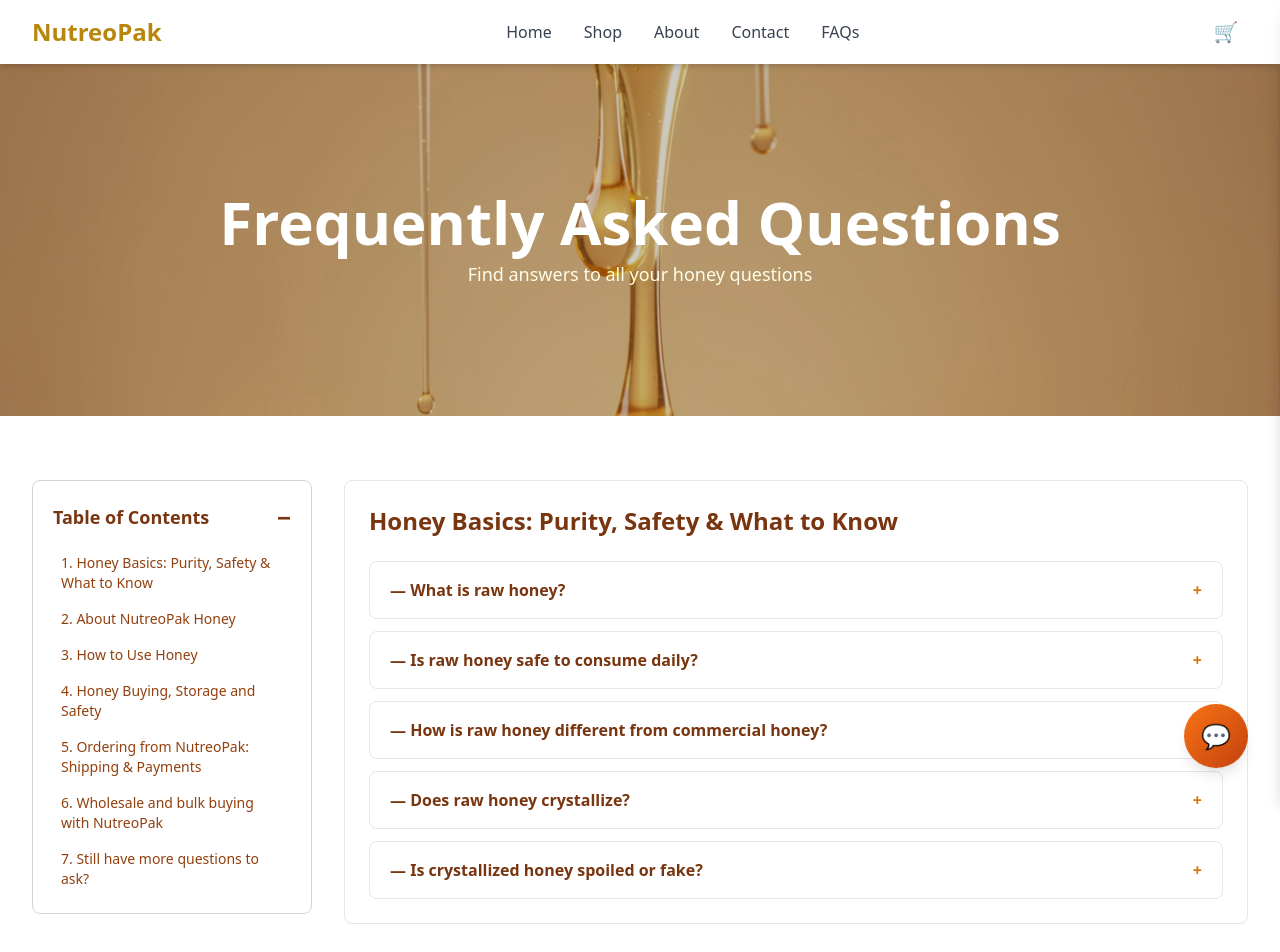
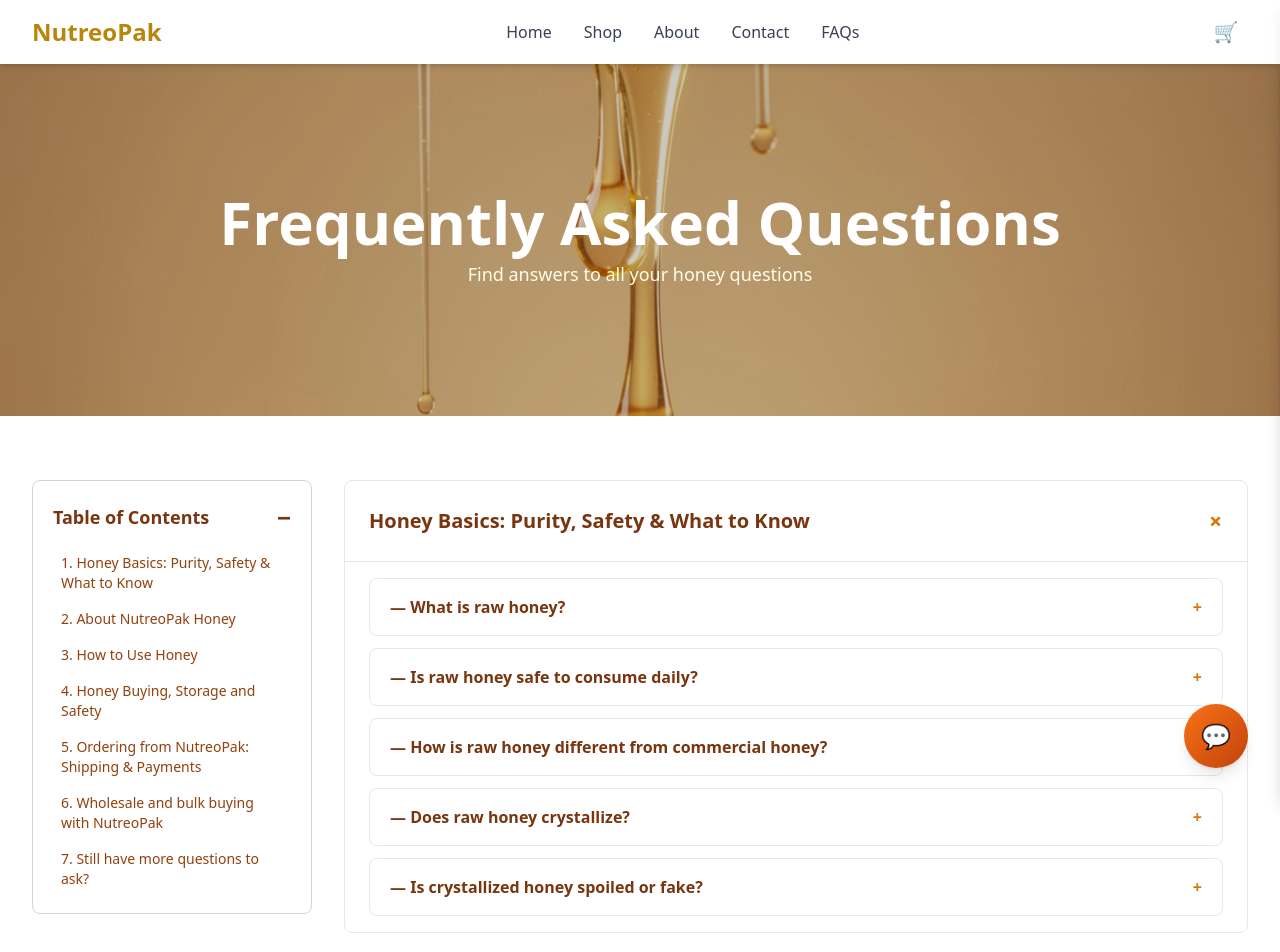
Before and after one commit to developer-bytespak/NeutroPak_frontend, a Next.js app: page /faqs in a window 1280 px wide. Shown: the top 952 px of the page. Built offline with nearby package versions, Linux system fonts and the light colour scheme.

Commit message:
changes in homee

```diff
--- a/src/app/about/page.tsx
+++ b/src/app/about/page.tsx
@@ -165,14 +165,14 @@ const AboutPage = () => {
 
             {/* Right - Content */}
             <div className="order-1 lg:order-2">
-              <p className="text-sm sm:text-base md:text-lg font-semibold text-gray-700 italic mb-2 sm:mb-3 text-center lg:text-left">The Story Behind Every Drop</p>
-              <h2 className="text-2xl sm:text-3xl md:text-4xl lg:text-5xl font-bold text-red-900 mb-4 sm:mb-6 leading-tight text-center lg:text-left">
+              <p className="text-lg sm:text-xl md:text-2xl font-semibold text-gray-700 italic mb-2 sm:mb-3 text-center lg:text-left">The Story Behind Every Drop</p>
+              <h2 className="text-4xl sm:text-5xl md:text-6xl lg:text-7xl font-bold text-red-900 mb-4 sm:mb-6 leading-tight text-center lg:text-left">
                 Our Process
               </h2>
-              <p className="text-gray-700 text-sm sm:text-base md:text-lg mb-3 sm:mb-4 leading-relaxed text-center lg:text-left">
+              <p className="text-gray-700 text-lg sm:text-xl md:text-2xl mb-3 sm:mb-4 leading-relaxed text-center lg:text-left">
                 At NutreoPak, purity is not merely a claim but a standard maintained throughout the entire process. Each jar of honey originates from the natural floral regions of Pakistan, where experienced beekeepers follow responsible and traditional beekeeping practices that have been preserved over generations.
               </p>
-              <p className="text-gray-700 text-sm sm:text-base md:text-lg leading-relaxed text-center lg:text-left">
+              <p className="text-gray-700 text-lg sm:text-xl md:text-2xl leading-relaxed text-center lg:text-left">
                 From the collection of honey at the hive to its final packaging, every stage is carefully handled and monitored to maintain its natural quality. The honey is kept in its raw form, without excessive heating or unnecessary processing, preserving its natural enzymes and nutritional value while ensuring it remains completely free from additives or adulteration.
               </p>
             </div>
--- a/src/app/faqs/page.tsx
+++ b/src/app/faqs/page.tsx
@@ -4,6 +4,7 @@ import React, { useState } from 'react';
 
 const FAQPage = () => {
   const [expandedCategory, setExpandedCategory] = useState<number | null>(0);
+  const [expandedCategoryHeading, setExpandedCategoryHeading] = useState<Set<number>>(new Set([0]));
 
   const faqCategories = [
     {
@@ -191,6 +192,9 @@ const FAQPage = () => {
                     onClick={(e) => {
                       e.preventDefault();
                       setExpandedCategory(idx);
+                      const newExpanded = new Set(expandedCategoryHeading);
+                      newExpanded.add(idx);
+                      setExpandedCategoryHeading(newExpanded);
                       document.getElementById(category.id)?.scrollIntoView({ behavior: 'smooth' });
                     }}
                     className="block text-xs sm:text-sm text-amber-800 hover:text-amber-900 font-medium py-1 px-2 rounded hover:bg-gold-50 transition"
@@ -205,9 +209,26 @@ const FAQPage = () => {
           {/* Right Content - FAQ Items */}
           <div className="lg:col-span-3 space-y-6 sm:space-y-8">
             {faqCategories.map((category, idx) => (
-              <section key={idx} id={category.id} className="bg-white rounded-lg p-4 sm:p-6 border border-gray-200">
-                <h2 className="text-xl sm:text-2xl font-bold text-amber-900 mb-4 sm:mb-6">{category.title}</h2>
-                <div className="space-y-3">
+              <section key={idx} id={category.id} className="bg-white rounded-lg border border-gray-200">
+                <details
+                  open={expandedCategoryHeading.has(idx)}
+                  onToggle={(e) => {
+                    const newExpanded = new Set(expandedCategoryHeading);
+                    if ((e.target as HTMLDetailsElement).open) {
+                      newExpanded.add(idx);
+                    } else {
+                      newExpanded.delete(idx);
+                    }
+                    setExpandedCategoryHeading(newExpanded);
+                  }}
+                  className="w-full group"
+                >
+                  <summary className="cursor-pointer px-4 sm:px-6 py-4 sm:py-6 font-bold text-lg sm:text-xl text-amber-900 hover:bg-gold-50 transition flex justify-between items-center list-none marker:content-none">
+                    <span>{category.title}</span>
+                    <span className="text-amber-600 font-bold text-2xl transition-transform duration-300 flex-shrink-0 ml-4 group-open:rotate-45 select-none">+</span>
+                  </summary>
+                  <div className="px-4 sm:px-6 py-0 border-t border-gray-200">
+                    <div className="space-y-3 py-4">
                       {category.items.map((item) => (
                         <details
                           key={item.id}
@@ -215,7 +236,7 @@ const FAQPage = () => {
                         >
                           <summary className="cursor-pointer px-3 sm:px-5 py-3 sm:py-4 font-semibold text-sm sm:text-base text-amber-900 hover:bg-gold-50 transition flex justify-between items-center list-none">
                             <span>— {item.question}</span>
-                        <span className="text-amber-600 transition group-open:rotate-180">+</span>
+                            <span className="text-amber-600 transition">+</span>
                           </summary>
                           <div className="px-3 sm:px-5 py-3 sm:py-4 bg-gold-50 border-t border-gray-200 text-gray-700 text-sm sm:text-base leading-relaxed">
                             {item.answer}
@@ -223,6 +244,8 @@ const FAQPage = () => {
                         </details>
                       ))}
                     </div>
+                  </div>
+                </details>
               </section>
             ))}
           </div>
--- a/src/app/page.tsx
+++ b/src/app/page.tsx
@@ -22,6 +22,7 @@ interface Product {
 const HomePage = () => {
   const [topProducts, setTopProducts] = useState<Product[]>([]);
   const [loading, setLoading] = useState(true);
+  const [expandedFaqCategory, setExpandedFaqCategory] = useState<Set<number>>(new Set());
 
   // Fetch products from backend API
   useEffect(() => {
@@ -287,7 +288,7 @@ const HomePage = () => {
             {/* Right Side - Cards */}
             <div className="space-y-3">
               {valueProps.map((prop, idx) => (
-                <div key={idx} className="group bg-yellow-200 rounded-lg p-3 sm:p-3 md:p-5 flex gap-3 items-start border-2 border-yellow-300 hover:shadow-lg transition-shadow">
+                <div key={idx} className="group bg-yellow-300 rounded-lg p-3 sm:p-3 md:p-5 flex gap-3 items-start border-2 border-yellow-400 hover:shadow-lg transition-shadow">
                   <div className="bg-yellow-300 rounded-full w-14 sm:w-16 md:w-18 h-14 sm:h-16 md:h-18 flex items-center justify-center flex-shrink-0 text-lg sm:text-xl md:text-2xl group-hover:bg-red-800 transition-colors duration-300">
                     {prop.icon}
                   </div>
@@ -452,17 +453,34 @@ const HomePage = () => {
             {/* Right Content - FAQ Items */}
             <div className="md:col-span-3 space-y-4 md:space-y-6 lg:space-y-8">
               {faqCategories.map((category, idx) => (
-                <section key={idx} id={category.id} className="bg-white rounded-lg p-4 sm:p-6 border border-gray-200">
-                  <h2 className="text-lg sm:text-xl md:text-2xl font-bold text-amber-900 mb-4 md:mb-6">{category.title}</h2>
-                  <div className="space-y-2 md:space-y-3">
+                <section key={idx} id={category.id} className="bg-white rounded-lg border border-gray-200">
+                  <details
+                    open={expandedFaqCategory.has(idx)}
+                    onToggle={(e) => {
+                      const newExpanded = new Set(expandedFaqCategory);
+                      if ((e.target as HTMLDetailsElement).open) {
+                        newExpanded.add(idx);
+                      } else {
+                        newExpanded.delete(idx);
+                      }
+                      setExpandedFaqCategory(newExpanded);
+                    }}
+                    className="w-full group"
+                  >
+                    <summary className="cursor-pointer px-4 sm:px-6 py-4 sm:py-6 font-bold text-lg sm:text-xl text-amber-900 hover:bg-gold-50 transition flex justify-between items-center list-none marker:content-none">
+                      <span>{category.title}</span>
+                      <span className="text-amber-600 font-bold text-2xl transition-transform duration-300 flex-shrink-0 ml-4 group-open:rotate-45 select-none">+</span>
+                    </summary>
+                    <div className="px-4 sm:px-6 py-0 border-t border-gray-200">
+                      <div className="space-y-2 md:space-y-3 py-4">
                         {category.items.map((item) => (
                           <details
                             key={item.id}
                             className="border border-gray-200 rounded-lg transition"
                           >
-                        <summary className="cursor-pointer px-3 sm:px-5 py-3 sm:py-4 font-semibold text-amber-900 hover:bg-gold-50 transition flex justify-between items-center list-none text-sm sm:text-base">
+                            <summary className="cursor-pointer px-3 sm:px-5 py-3 sm:py-4 font-semibold text-amber-900 hover:bg-gold-50 transition flex justify-between items-center list-none text-sm sm:text-base marker:content-none">
                               <span>— {item.question}</span>
-                          <span className="text-amber-600 transition group-open:rotate-180 flex-shrink-0 ml-2">+</span>
+                              <span className="text-amber-600 transition flex-shrink-0 ml-2">+</span>
                             </summary>
                             <div className="px-3 sm:px-5 py-3 sm:py-4 bg-gold-50 border-t border-gray-200 text-gray-700 leading-relaxed text-xs sm:text-sm md:text-base">
                               {item.answer}
@@ -470,6 +488,8 @@ const HomePage = () => {
                           </details>
                         ))}
                       </div>
+                    </div>
+                  </details>
                 </section>
               ))}
             </div>
```
Lines whose indentation alone changed are shown as unchanged.
